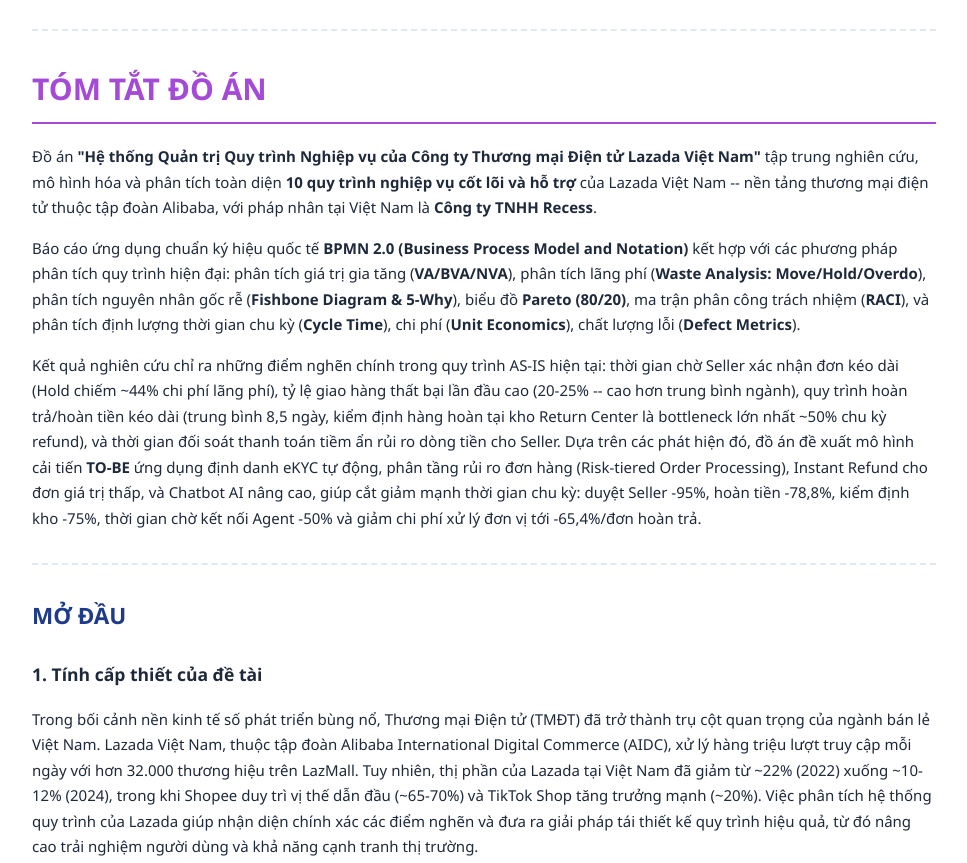
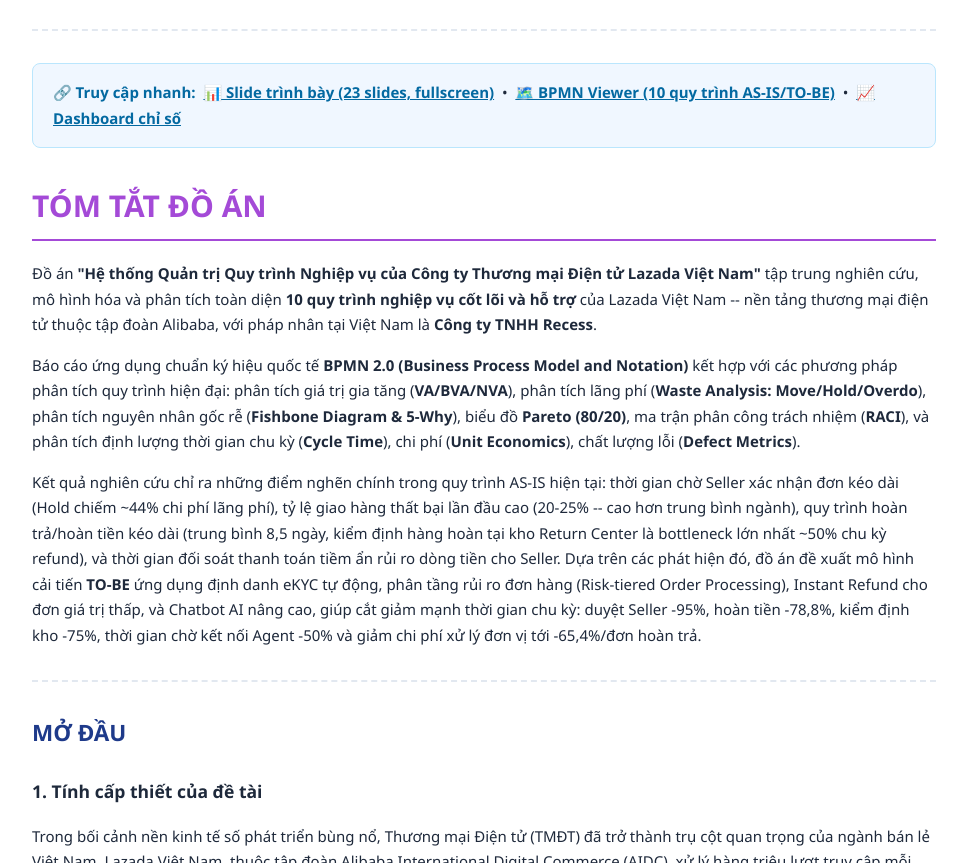
Before and after one commit to kronosss29072002-del/lazada-ba-uit, a website: page index.html in a window 1280 px wide. Shown: the part 3518-4381 px from the top of the page, without its empty margins (156-1123 px from the left). Drawn offline with Linux system fonts and the light colour scheme.

Commit message:
feat: add quick access links + .nojekyll for GitHub Pages

```diff
--- a/index.html
+++ b/index.html
@@ -266,6 +266,12 @@
 <li><a href="#danh-mục-bảng">DANH MỤC BẢNG</a></li>
 </ul>
 <hr>
+<div class="no-print" style="background:#f0f7ff;border:1px solid #bae6fd;border-radius:8px;padding:1rem 1.25rem;margin:1.5rem 0">
+<strong style="color:#0369a1">🔗 Truy cập nhanh:</strong>&nbsp;
+<a href="presentation/slides.html" style="color:#0369a1;font-weight:600">📊 Slide trình bày (23 slides, fullscreen)</a> &nbsp;•&nbsp;
+<a href="viewer/index.html" style="color:#0369a1;font-weight:600">🗺️ BPMN Viewer (10 quy trình AS-IS/TO-BE)</a> &nbsp;•&nbsp;
+<a href="metrics/dashboard.html" style="color:#0369a1;font-weight:600">📈 Dashboard chỉ số</a>
+</div>
 <h1 id="tóm-tắt-đồ-án">TÓM TẮT ĐỒ ÁN</h1>
 <p>Đồ án <strong>"Hệ thống Quản trị Quy trình Nghiệp vụ của Công ty Thương mại Điện tử Lazada Việt Nam"</strong> tập trung nghiên cứu, mô hình hóa và phân tích toàn diện <strong>10 quy trình nghiệp vụ cốt lõi và hỗ trợ</strong> của Lazada Việt Nam -- nền tảng thương mại điện tử thuộc tập đoàn Alibaba, với pháp nhân tại Việt Nam là <strong>Công ty TNHH Recess</strong>.</p>
 <p>Báo cáo ứng dụng chuẩn ký hiệu quốc tế <strong>BPMN 2.0 (Business Process Model and Notation)</strong> kết hợp với các phương pháp phân tích quy trình hiện đại: phân tích giá trị gia tăng (<strong>VA/BVA/NVA</strong>), phân tích lãng phí (<strong>Waste Analysis: Move/Hold/Overdo</strong>), phân tích nguyên nhân gốc rễ (<strong>Fishbone Diagram &amp; 5-Why</strong>), biểu đồ <strong>Pareto (80/20)</strong>, ma trận phân công trách nhiệm (<strong>RACI</strong>), và phân tích định lượng thời gian chu kỳ (<strong>Cycle Time</strong>), chi phí (<strong>Unit Economics</strong>), chất lượng lỗi (<strong>Defect Metrics</strong>).</p>
```
Also changed, not shown: 1 other file.
